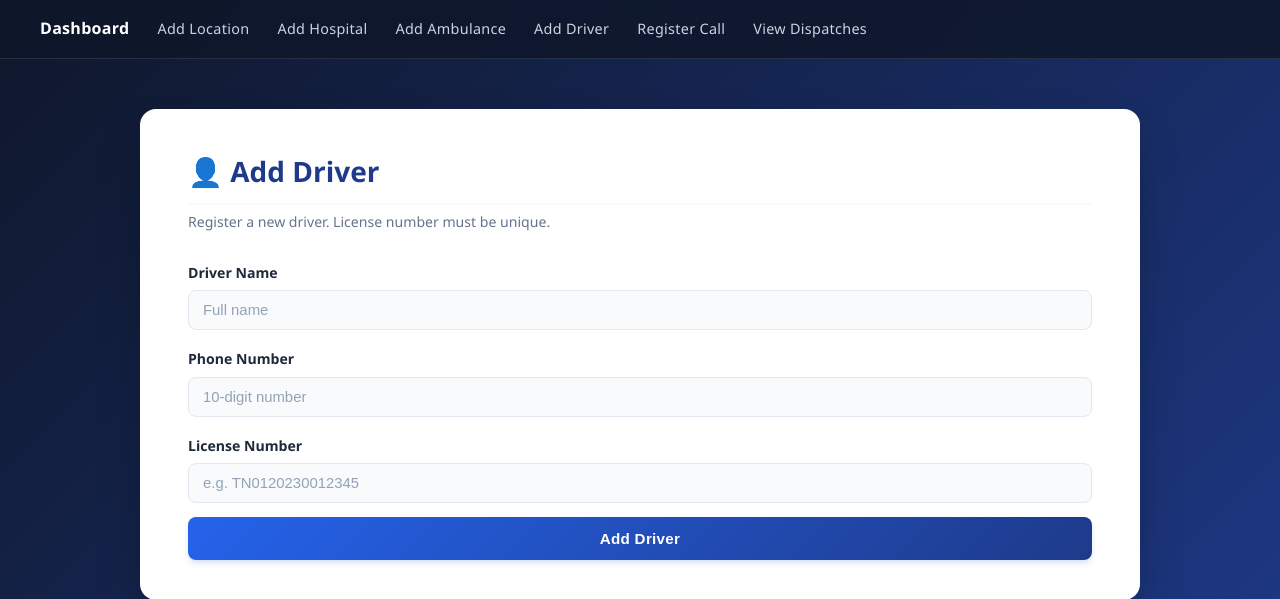
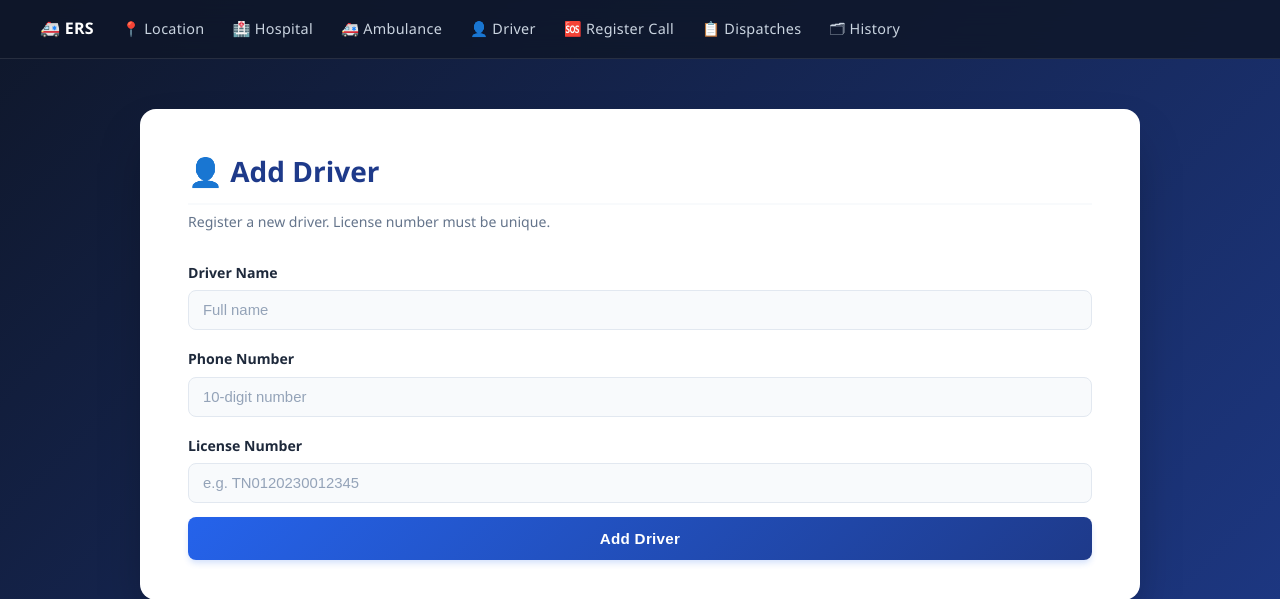
Before and after one commit to Sarvesh-Sarz/Resuscitation-Retrieval, a Flask app: page /add_driver in a window 1280 px wide. Shown: the top 599 px of the page. Run offline with Flask 3, Linux system fonts and the light colour scheme.

Commit message:
Update base.html

```diff
--- a/templates/base.html
+++ b/templates/base.html
@@ -1,24 +1,34 @@
 <!DOCTYPE html>
-<html>
+<html lang="en">
 <head>
+    <meta charset="UTF-8">
+    <meta name="viewport" content="width=device-width, initial-scale=1.0">
     <title>Emergency Response System</title>
     <link rel="stylesheet" href="{{ url_for('static', filename='style.css') }}">
 </head>
 <body>
 
 <nav>
-    <a href="/">Dashboard</a>
-    <a href="/add_location">Add Location</a>
-    <a href="/add_hospital">Add Hospital</a>
-    <a href="/add_ambulance">Add Ambulance</a>
-    <a href="/add_driver">Add Driver</a>
-    <a href="/register">Register Call</a>
-    <a href="/dispatches">View Dispatches</a>
+    <a href="/" class="nav-brand">🚑 ERS</a>
+    <a href="/add_location">📍 Location</a>
+    <a href="/add_hospital">🏥 Hospital</a>
+    <a href="/add_ambulance">🚑 Ambulance</a>
+    <a href="/add_driver">👤 Driver</a>
+    <a href="/register" class="nav-emergency">🆘 Register Call</a>
+    <a href="/dispatches">📋 Dispatches</a>
+    <a href="/history">🗂 History</a>
 </nav>
 
 <div class="container">
-    {% block content %}
-    {% endblock %}
+    {% with messages = get_flashed_messages(with_categories=true) %}
+        {% if messages %}
+            {% for category, message in messages %}
+                <div class="alert alert-{{ category }}">{{ message }}</div>
+            {% endfor %}
+        {% endif %}
+    {% endwith %}
+
+    {% block content %}{% endblock %}
 </div>
 
 </body>
```
